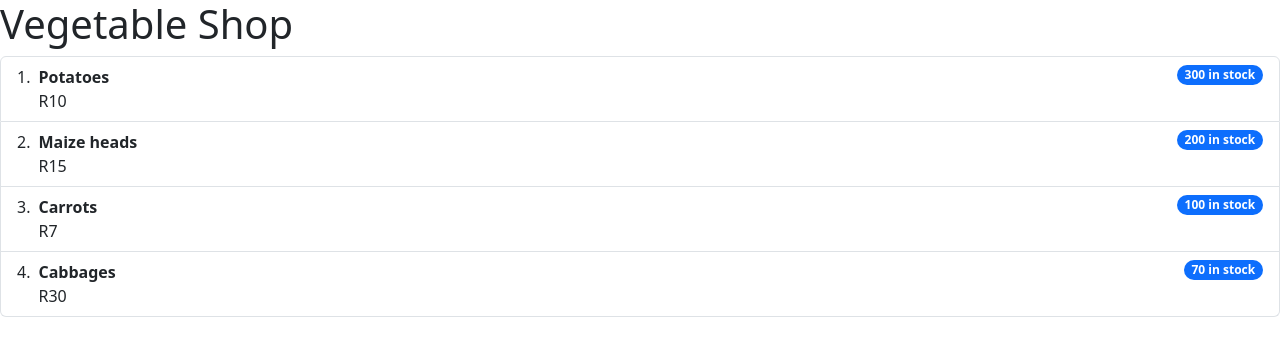
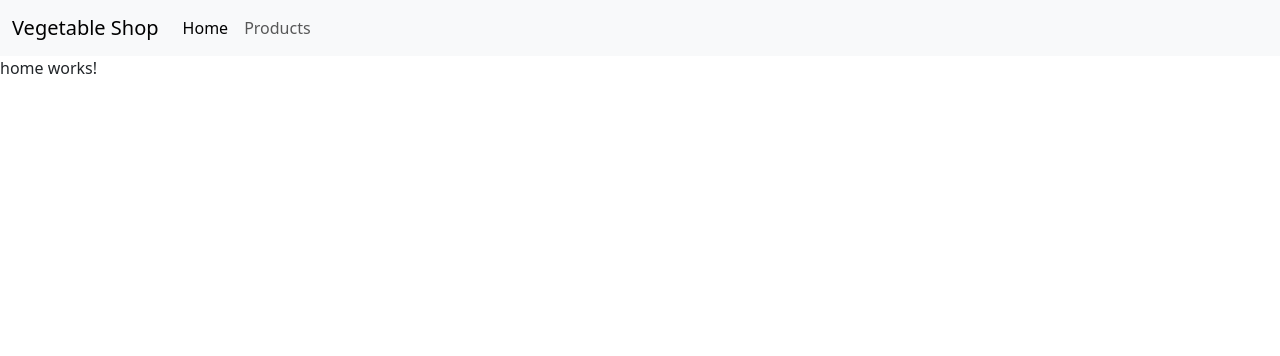
Before and after one commit to MicBer007/agrisol-produce-shop-project, an Angular app: page /home in a window 1280 px wide. Before the commit this address led to /. Shown: the top 356 px of the page. Built offline with nearby package versions, Linux system fonts and the light colour scheme.

Commit message:
added nav bar and routing

```diff
--- a/src/app/app.component.html
+++ b/src/app/app.component.html
@@ -1,3 +1,20 @@
-<h1>Vegetable Shop</h1>
+<nav class="navbar navbar-expand-lg bg-body-tertiary">
+  <div class="container-fluid">
+    <a class="navbar-brand" href="#">Vegetable Shop</a>
+    <button class="navbar-toggler" type="button" data-bs-toggle="collapse" data-bs-target="#navbarNav" aria-controls="navbarNav" aria-expanded="false" aria-label="Toggle navigation">
+      <span class="navbar-toggler-icon"></span>
+    </button>
+    <div class="collapse navbar-collapse" id="navbarNav">
+      <ul class="navbar-nav">
+        <li class="nav-item">
+          <a class="nav-link active" aria-current="page" routerLink="/home" routerLinkActive="active">Home</a>
+        </li>
+        <li class="nav-item">
+          <a class="nav-link" aria-current="page" routerLink="/products" routerLinkActive="active">Products</a>
+        </li>
+      </ul>
+    </div>
+  </div>
+</nav>
 
-<app-products></app-products>
+<router-outlet></router-outlet>
--- a/src/app/app.component.ts
+++ b/src/app/app.component.ts
@@ -1,10 +1,9 @@
 import { Component } from '@angular/core';
-import { RouterOutlet } from '@angular/router';
-import { ProductsComponent } from './components/products/products.component';
+import { RouterLink, RouterLinkActive, RouterOutlet } from '@angular/router';
 
 @Component({
   selector: 'app-root',
-  imports: [RouterOutlet, ProductsComponent],
+  imports: [RouterLink, RouterLinkActive, RouterOutlet],
   templateUrl: './app.component.html',
   styleUrl: './app.component.css'
 })
--- a/src/app/app.routes.ts
+++ b/src/app/app.routes.ts
@@ -1,3 +1,9 @@
 import { Routes } from '@angular/router';
+import { HomeComponent } from './components/home/home.component';
+import { ProductsComponent } from './components/products/products.component';
 
-export const routes: Routes = [];
+export const routes: Routes = [
+   {path: "home", component: HomeComponent},
+   {path: "products", component: ProductsComponent},
+   {path: '',   redirectTo: '/home', pathMatch: 'full'}
+];
--- /dev/null
+++ b/src/app/components/home/home.component.html
@@ -0,0 +1 @@
+<p>home works!</p>
```
Also changed, not shown: src/app/components/home/home.component.ts (added, +11 -0 lines), src/app/components/home/home.component.css (added), 1 other file (tests, documents, lock files or other folders).
